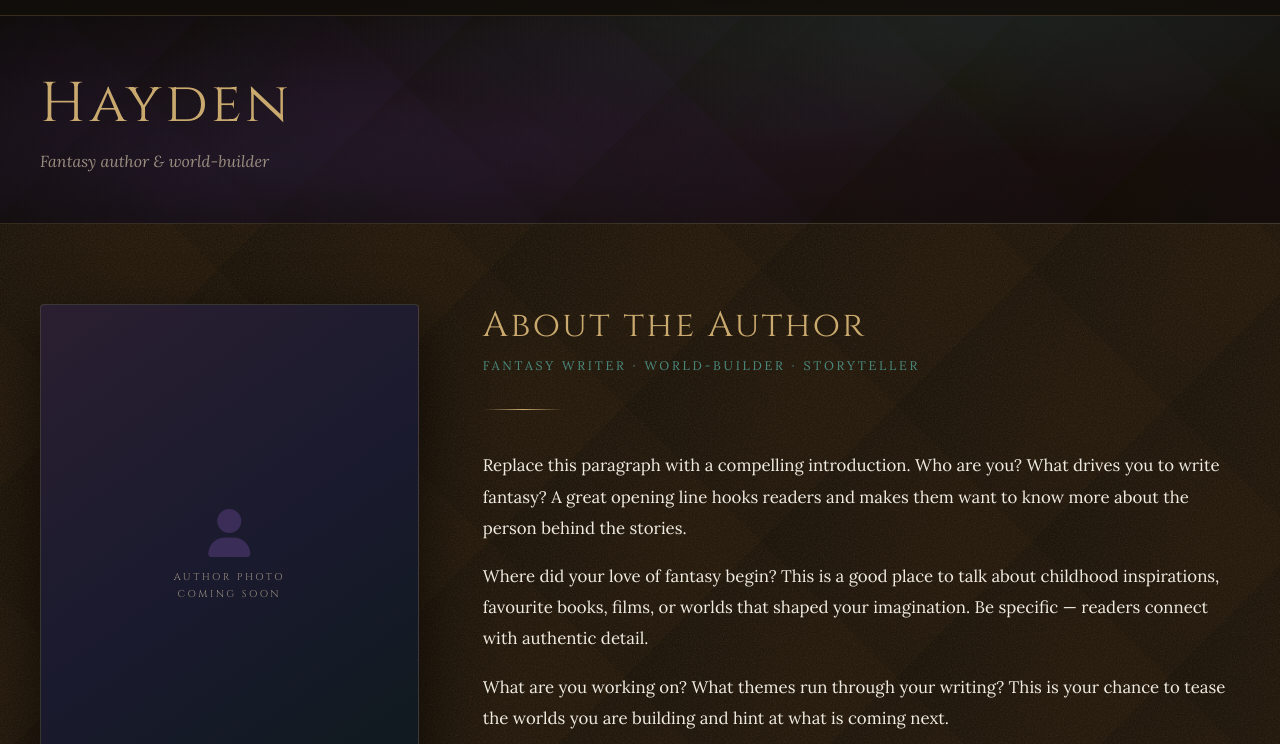
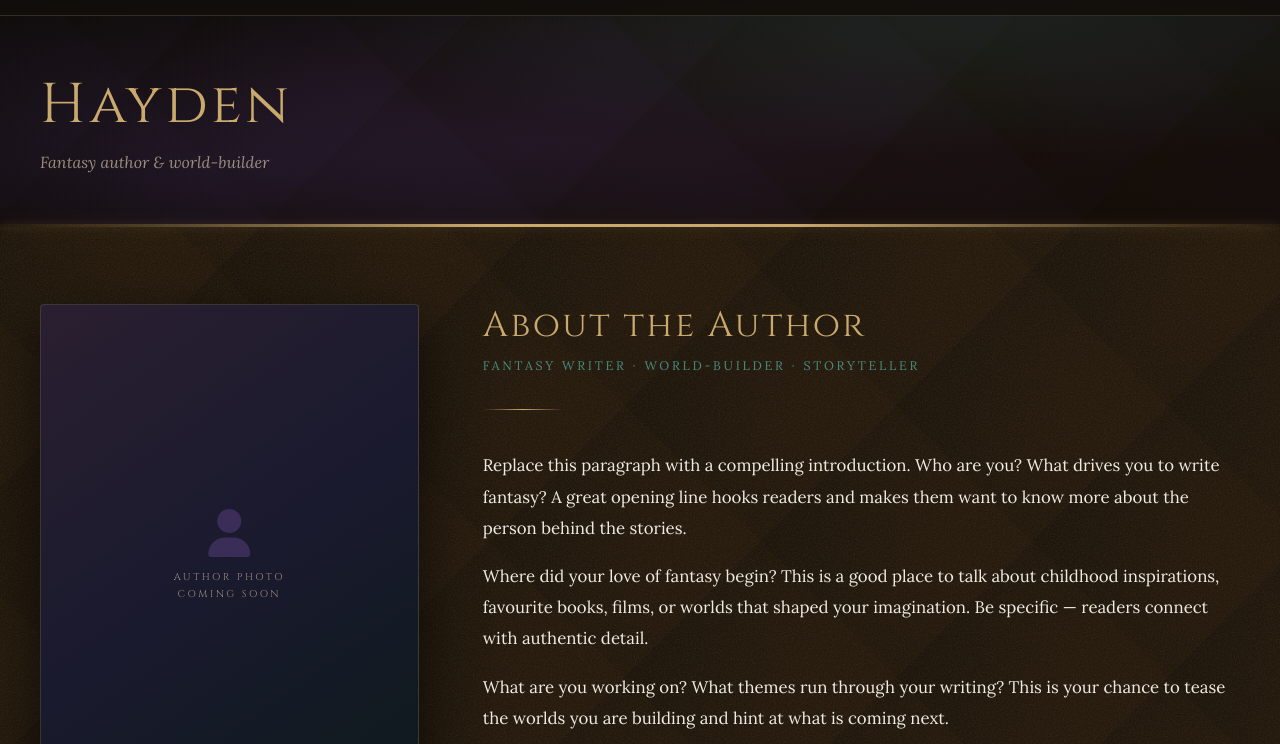
Before and after one commit to DouchaDev/purplehat-publishing, a plain HTML site: page hayden.html in a window 1280 px wide. Shown: the part 56-800 px from the top of the page. Drawn offline with Linux system fonts and the light colour scheme.

Commit message:
Fixes to the home page and the golden banner

```diff
--- a/assets/css/style.css
+++ b/assets/css/style.css
@@ -505,6 +505,33 @@ p:last-child {
 
 .section {
   padding: 5rem 1.5rem;
+  position: relative;
+}
+
+/* ─── Option D gold divider — fades in from both edges, glows gently ─── */
+/* Sits at the top of the first content section below any purple hero/banner */
+.hero + .section::before,
+.page-hero + .section::before,
+.page-hero + .author-section::before {
+  content: '';
+  position: absolute;
+  top: 0;
+  left: 0;
+  right: 0;
+  height: 3px;
+  background: linear-gradient(
+    90deg,
+    transparent 0%,
+    rgba(201, 169, 110, 0.25) 12%,
+    var(--color-gold) 38%,
+    var(--color-gold) 62%,
+    rgba(201, 169, 110, 0.25) 88%,
+    transparent 100%
+  );
+  box-shadow:
+    0 1px 18px rgba(201, 169, 110, 0.22),
+    0 0   8px rgba(201, 169, 110, 0.14);
+  pointer-events: none;
 }
 
 .section-inner {
@@ -587,7 +614,6 @@ p:last-child {
     linear-gradient(170deg, #0E0B07 0%, #1A1008 100%);
   /* weave fixed; atmosphere scrolls with element */
   background-attachment: fixed, fixed, scroll, scroll, scroll;
-  border-bottom: 1px solid var(--color-border);
   position: relative;
   overflow: hidden;
 }
--- a/assets/js/main.js
+++ b/assets/js/main.js
@@ -214,6 +214,9 @@ function renderFeaturedNovels() {
       </div>
     `;
   }).join('');
+
+  // Cards were injected after initScrollReveal() ran — re-observe new .reveal elements
+  initScrollReveal();
 }
 
 
--- a/hayden.html
+++ b/hayden.html
@@ -16,6 +16,7 @@
     /* Hayden page — author photo + bio layout */
     .author-section {
       padding: 5rem 1.5rem;
+      position: relative;
     }
 
     .author-inner {
```
